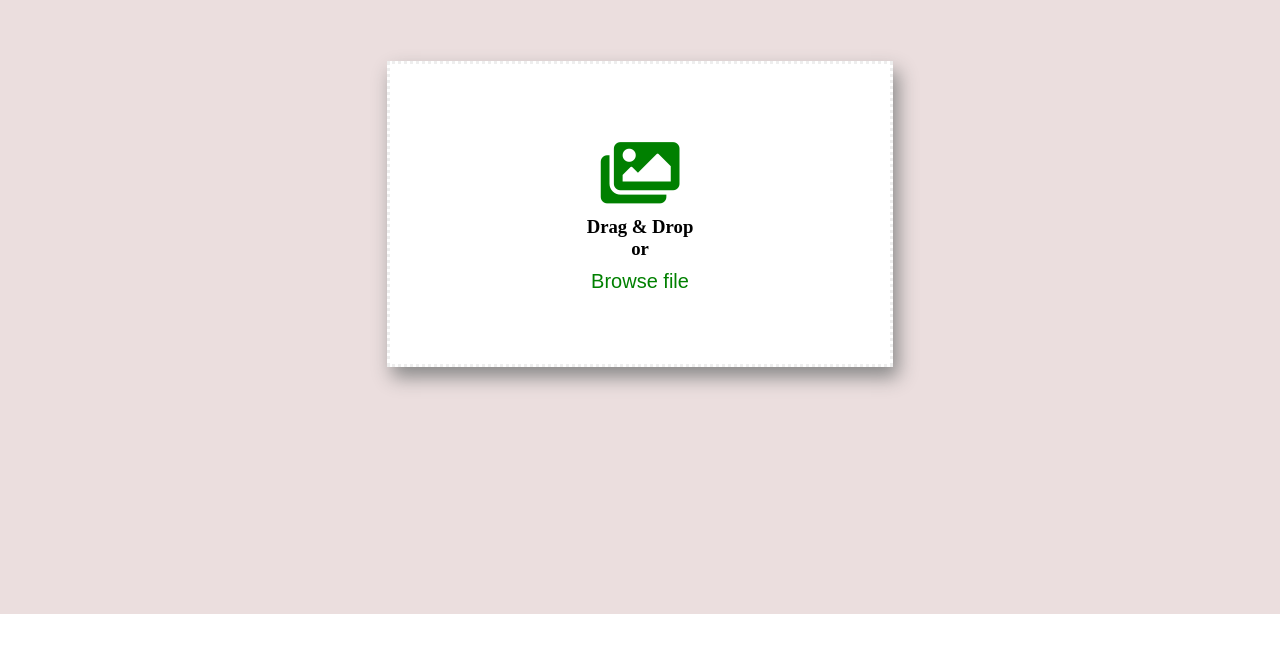
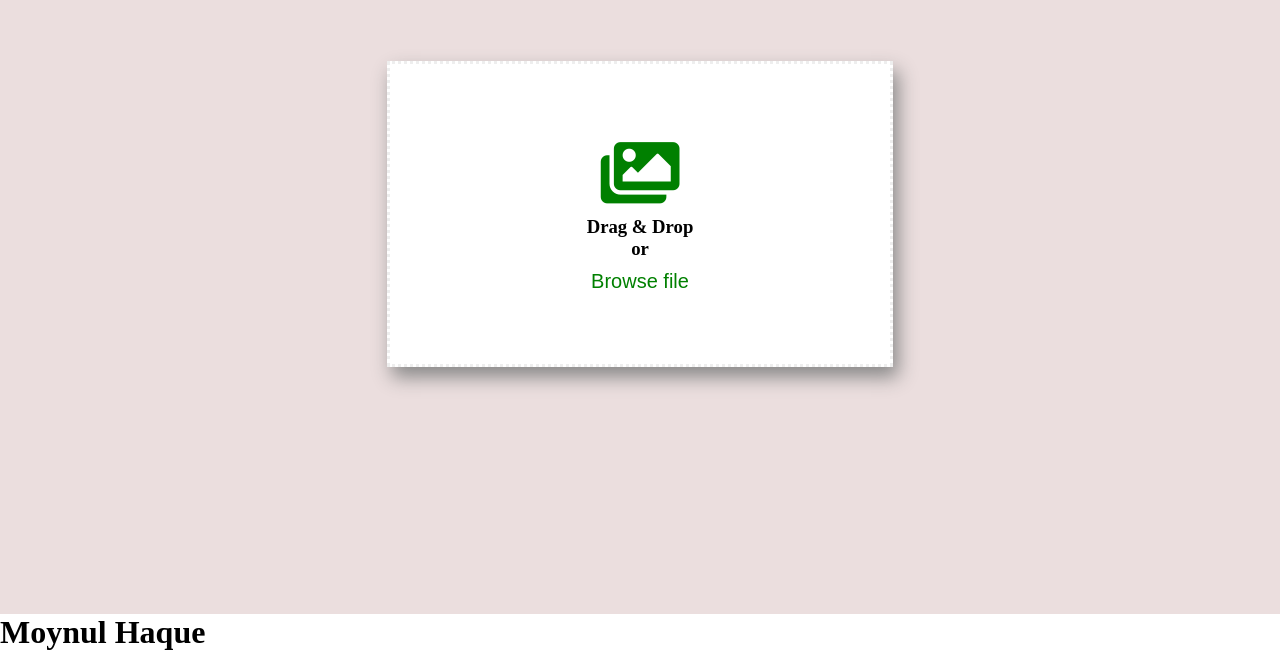
Before and after one commit to Moynul7/image-Drag-Drop, a plain HTML site: page index.html in a window 1280 px wide. Shown: the part 186-837 px from the top of the page. Before the commit the page ends 800 px from the top, so only its background shows below. Drawn offline with Linux system fonts and the light colour scheme.

Commit message:
2nd commit

```diff
--- a/index.html
+++ b/index.html
@@ -21,6 +21,7 @@
             <input type="file" hidden>
        </div>
    </div>
+   <h1>Moynul Haque</h1>
 
     <script src="app.js"></script>
 
```
